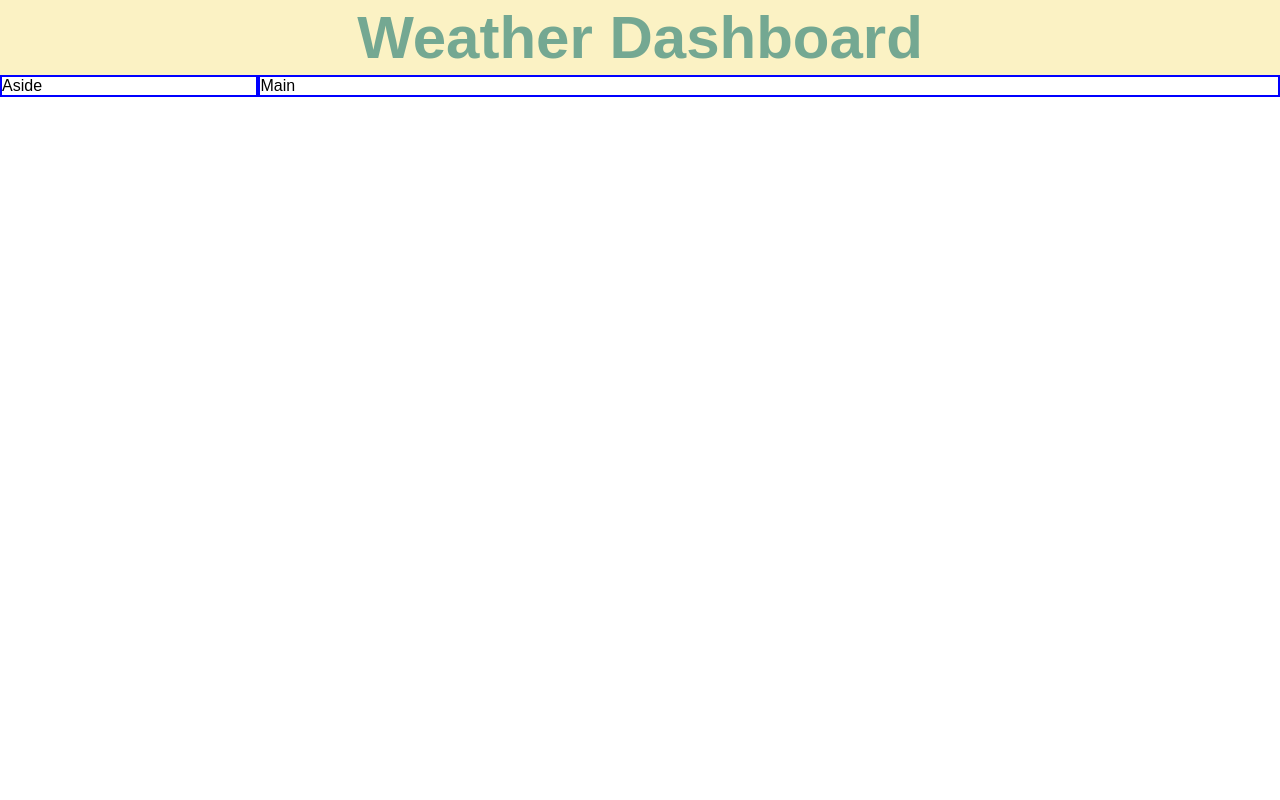
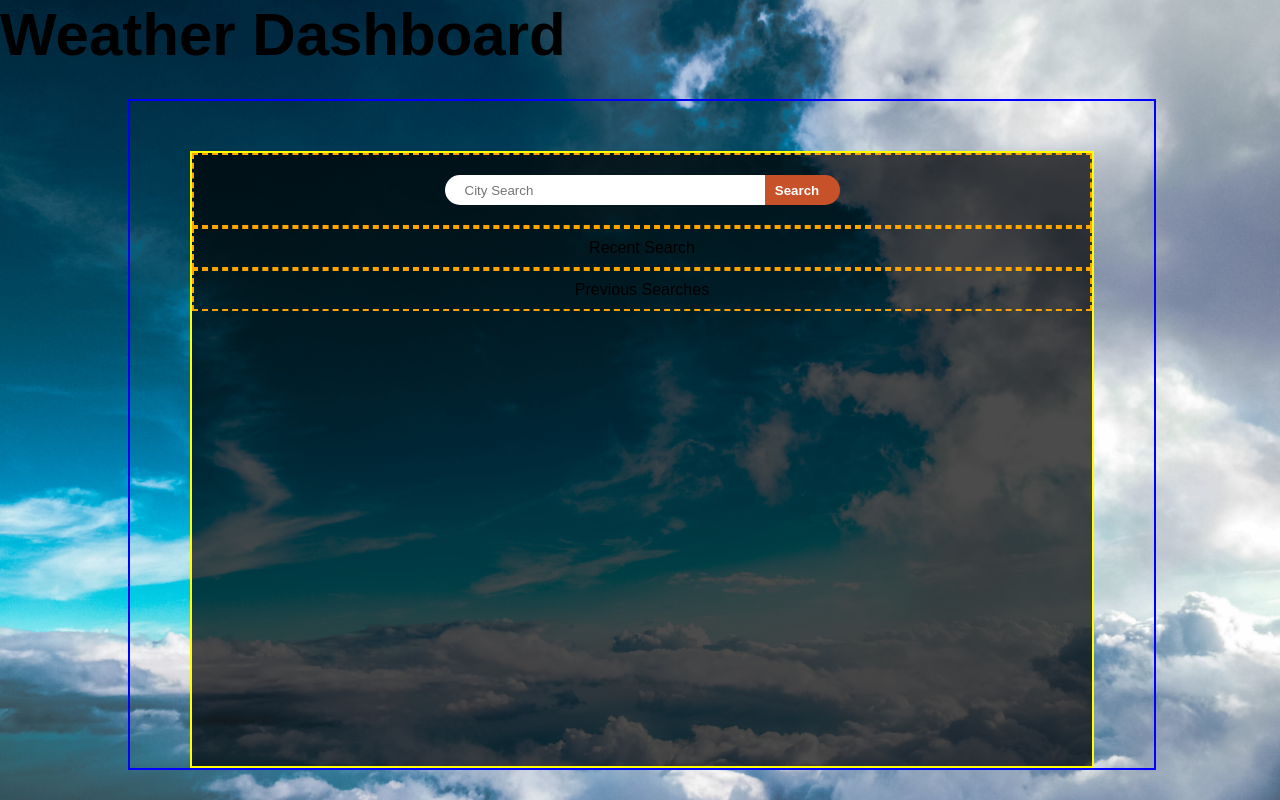
Before and after one commit to Aaron-Heath/weather-dashboard, a plain HTML site: page index.html in a window 1280 px wide. Drawn offline with Linux system fonts and the light colour scheme.

Commit message:
Redesigned entire page. Multiple changes in HTML and CSS

```diff
--- a/assets/css/style.css
+++ b/assets/css/style.css
@@ -9,30 +9,93 @@
 
 body {
     display: flex;
+    flex-direction: column;
     flex-wrap: wrap;
+    background-image: url("../images/pageBackground.jpg"); /* https://www.pexels.com/photo/white-clouds-and-blue-sky-55787/ */
+    background-size: 100%;
+    background-repeat: no-repeat;
+    align-items: start;
+
+    height: 100vh;
+}
+.row {
+    display: flex;
+    justify-content: center;
+    align-items: center;
+    border: 2px orange dashed;
+    padding: 10px;
 }
 
-aside {
-    flex:1;
-    border: 2px blue solid;
+#content-container {
+    display: flex;
+    flex-wrap: wrap;
+    flex-direction: column;
+
+    border: 2px yellow solid;
+    width: 900px;
+    background-color: rgba(0, 0, 0, 0.7);
+    margin-top: 50px;
+}
+
+#form-container {
+    height: 50px;
+}
+
+
+
+#city-input,
+#search-btn {
+    height: 30px;
+    margin: 0;
+    border: none;
+    outline: none;
+}
+
+#city-input {
+    border-radius: 15px 0 0 15px;
+    width: 300px;
+    padding-left: 20px;
+}
+
+#search-btn {
+    border-radius: 0 15px 15px 0;
+    width: 75px;
+    padding-right: 10px;
+
+
+    background-color: var(--orange);
+    color: white;
+    font-weight: 600;
+
+    transition: .2s;
+}
+
+#search-btn:hover {
+    background-color: #e27049;
+    cursor: pointer;
+}
+
+#search-btn:active {
+    background-color: #e64712;
+    cursor: pointer;
 }
 
 main {
     display: flex;
     flex: 4;
+    flex-wrap: wrap;
     border: 2px blue solid;
+
+    justify-content: center;
+    width: 80%;
+    margin: 30px 10%;
+
 }
 
-header{
-    background-color: var(--light);
-    color: var(--green);
-    min-height: 75px;
-
-    display: flex;
-    justify-content: center;
-    align-items: center;
+header {
     width: 100%;
 }
+
 
 header h1 {
     font-size: 60px;
--- a/assets/js/script.js
+++ b/assets/js/script.js
@@ -1 +1 @@
-console.log('working')
+var url =  'https://api.openweathermap.org/data/2.5/forecast?lat={lat}&lon={lon}&appid={API key}'
--- a/index.html
+++ b/index.html
@@ -4,17 +4,33 @@
     <meta charset="UTF-8">
     <meta name="viewport" content="width=device-width, initial-scale=1.0">
     <title>Weather Dashboard</title>
+
     <link rel="stylesheet" href="./assets/css/reset.css">
+    <!-- <link href="https://cdn.jsdelivr.net/npm/bootstrap@5.3.2/dist/css/bootstrap.min.css" rel="stylesheet" integrity="sha384-T3c6CoIi6uLrA9TneNEoa7RxnatzjcDSCmG1MXxSR1GAsXEV/Dwwykc2MPK8M2HN" crossorigin="anonymous"> -->
     <link rel="stylesheet" href="./assets/css/style.css">
 </head>
 <body>
-    <header><h1>Weather Dashboard</h1></header>
-    <aside>
-        Aside
-    </aside>
+    <header>
+        <h1>Weather Dashboard</h1>
+    </header>
     <main>
-        Main
+        <section id="content-container">
+            <div id="form-container" class="row">
+                <form>
+                    <input id="city-input" class="form-control col" type="text" placeholder="City Search"><button id="search-btn" class="form-control col" type="submit">Search</button>
+                </form>
+            </div>
+            <div id="active-search" class="row">
+                Recent Search
+            </div>
+            <div id="previous-search" class="row">
+                Previous Searches
+            </div>
+        </section>
+
+
     </main>
+    <!-- <script src="https://cdn.jsdelivr.net/npm/bootstrap@5.3.2/dist/js/bootstrap.bundle.min.js" integrity="sha384-C6RzsynM9kWDrMNeT87bh95OGNyZPhcTNXj1NW7RuBCsyN/o0jlpcV8Qyq46cDfL" crossorigin="anonymous"></script> -->
     <script src="./assets/js/script.js"></script>
 </body>
 </html>
```
Also changed, not shown: assets/images/pageBackground.jpg (added).
